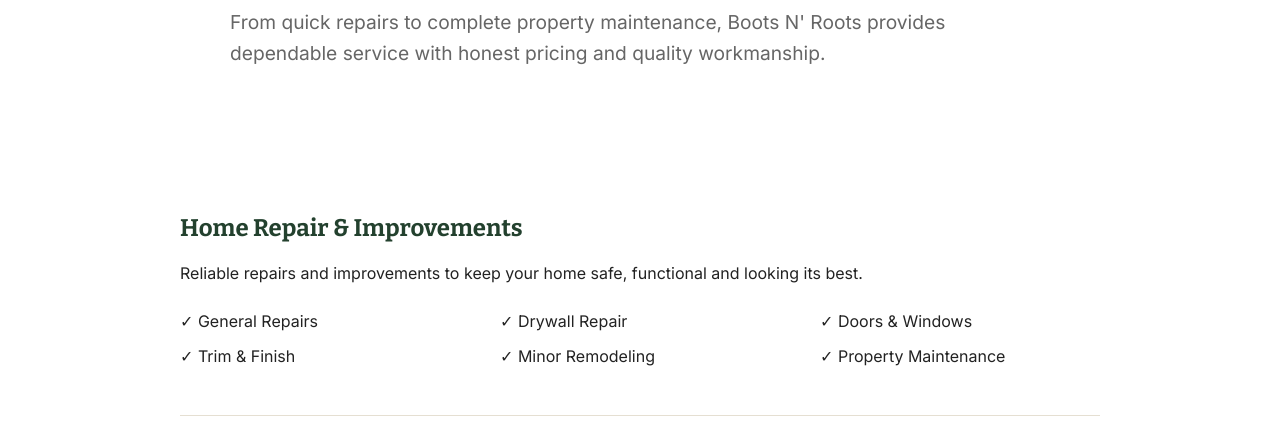
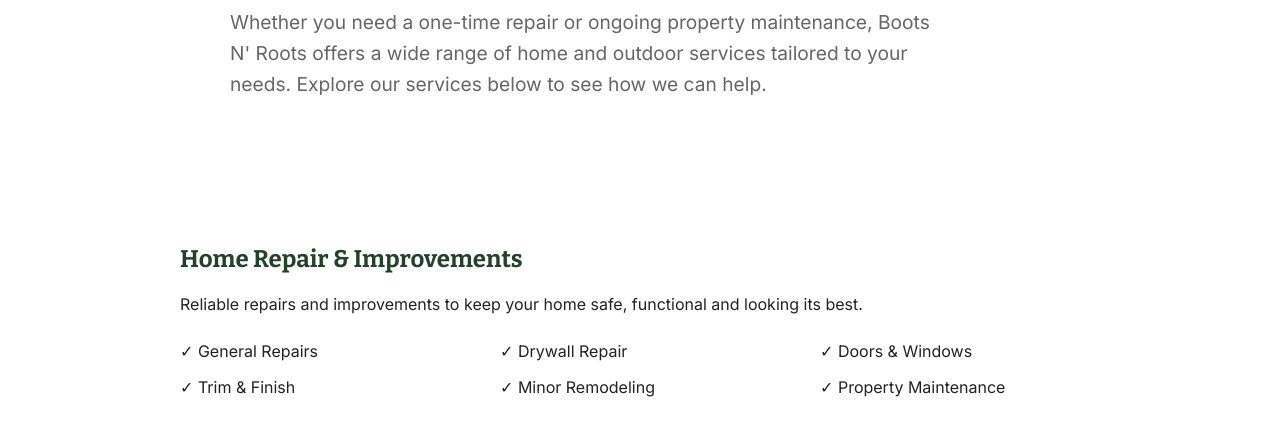
Before and after one commit to forman025/bootsnroots, a plain HTML site: page services.html in a window 1280 px wide. Shown: the part 358-800 px from the top of the page. Drawn offline with nearby package versions, Linux system fonts and the light colour scheme.

Commit message:
Add files via upload

```diff
--- a/services.html
+++ b/services.html
@@ -22,7 +22,7 @@
 Helping You Take Pride In Your Property.
 </h1>
 <p class="lead" style="color:var(--gray);max-width:720px;">
-From quick repairs to complete property maintenance, Boots N' Roots provides dependable service with honest pricing and quality workmanship.
+Whether you need a one-time repair or ongoing property maintenance, Boots N' Roots offers a wide range of home and outdoor services tailored to your needs. Explore our services below to see how we can help.
 </p>
 </div>
 </section>
```
Also changed, not shown: index.html (+1 -1 lines).
